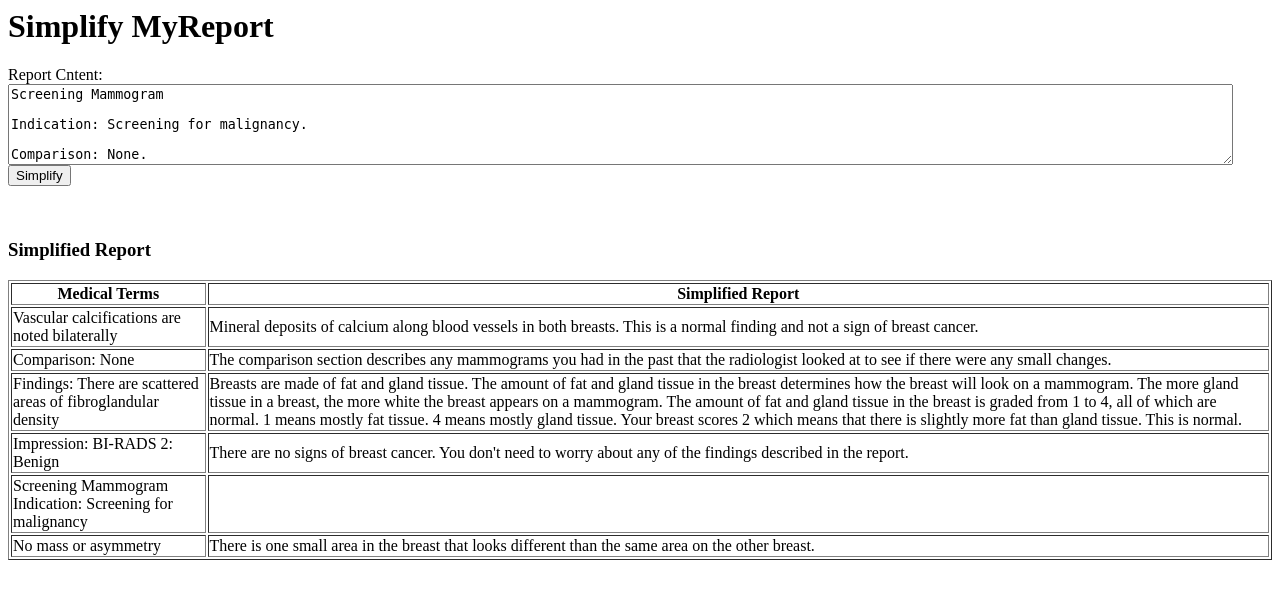
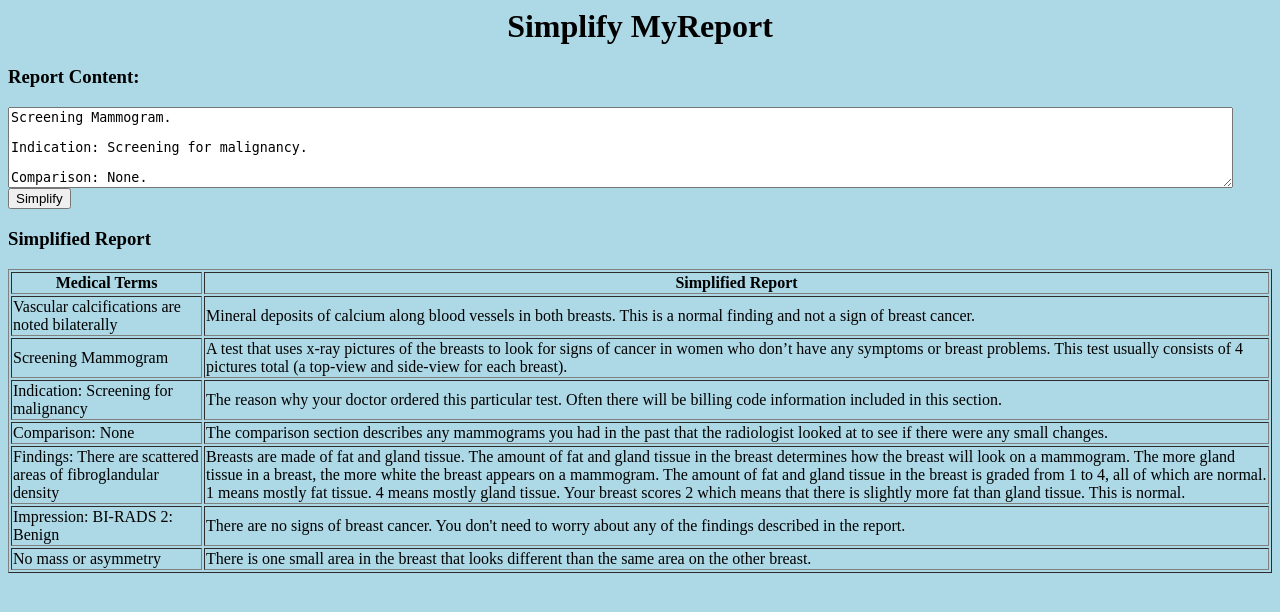
Before and after one commit to JerinR/Hack-Duke, a Python web app: template templates/index.html in a window 1280 px wide. Shown: the top 612 px of the page. Run offline with Jinja, Linux system fonts and the light colour scheme; the template is opened without the code that fills it, so the values that code supplies are empty.

Commit message:
Adding background

```diff
--- a/Main.py
+++ b/Main.py
@@ -111,7 +111,8 @@ if __name__ == '__main__':
         print("\nINPUT STRING: " + text[i])
         print ("MATCHED STRING: " + string)
         print ("TRANSLATION: " + jargonDict[string])
-        translatedReports[text[i]] = jargonDict[string]
+        if (jargonDict[string]).strip():
+            translatedReports[text[i]] = jargonDict[string]
 
 def getTransalation(input):
     fil = "MammoTerms.xls"
@@ -122,4 +123,6 @@ def getTransalation(input):
     for i in range(len(text)):
         string = testDriver(text[i],jargonDict)
         translatedReports[text[i]] = jargonDict[string]
+        if (jargonDict[string]).strip():
+            translatedReports[text[i]] = jargonDict[string]
     return translatedReports
--- a/app.py
+++ b/app.py
@@ -18,7 +18,7 @@ class Index(object):
     def POST(self):
         form = web.input(name="Nobody", greet="Hello")
         greeting =  (Main.getTransalation(str(form.greet)))
-        text='<html><body style=""><h1>Simplify MyReport</h1> <form action="/getTranslation" method="POST">   Report Cntent: <br/><textarea type="text" rows="5" cols="150" name="greet">'+str(form.greet)+'</textarea><br/><input type="submit" value="Simplify"> </form> <br/> <h3>Simplified Report</h3><table border=1><tr><th>Medical Terms</th><th>Simplified Report</th></tr>'
+        text='<html><body bgcolor="lightblue"><h1 align="center">Simplify MyReport</h1> <form action="/getTranslation" method="POST">   <h3>Report Content:</h3><textarea type="text" rows="5" cols="150" name="greet">'+str(form.greet)+'</textarea><br/><input type="submit" value="Simplify"> </form><h3>Simplified Report</h3><table border=1><tr><th>Medical Terms</th><th>Simplified Report</th></tr>'
         for i in range(len(greeting.keys())):
             text+="<tr><td>"+greeting.keys()[i]+"</td><td>"+greeting.values()[i]+"</td></tr>"
         text+='</table></body>'
--- a/templates/hello_form.html
+++ b/templates/hello_form.html
@@ -4,12 +4,12 @@
     <title>Sample Web Form</title>
 </head>
 
-<body>
+<body bgcolor="lightblue">
 
-    <h1>Simplify MyReport</h1>
+    <h1 align="center">Simplify MyReport</h1>
 
     <form action="/getTranslation" method="POST">
-        Report Cntent: <br/><textarea type="text" rows="5" cols="150" name="greet"></textarea>
+        <h3>Report Content:</h3><textarea type="text" rows="5" cols="150" name="greet"></textarea>
         <br/>
         <input type="submit" value="Simplify">
     </form>
--- a/templates/index.html
+++ b/templates/index.html
@@ -1,4 +1,4 @@
-<html><body style=""><h1>Simplify MyReport</h1> <form action="/getTranslation" method="POST">   Report Cntent: <br/><textarea type="text" rows="5" cols="150" name="greet">Screening Mammogram
+<html><body bgcolor="lightblue"><h1 align="center">Simplify MyReport</h1> <form action="/getTranslation" method="POST">   <h3>Report Content:</h3><textarea type="text" rows="5" cols="150" name="greet">Screening Mammogram.
 
 Indication: Screening for malignancy.
 
@@ -10,9 +10,11 @@ There are scattered areas of fibroglandular density.
 Vascular calcifications are noted bilaterally. No mass or asymmetry.
 
 Impression:
-BI-RADS 2: Benign</textarea><br/><input type="submit" value="Simplify"> </form> <br/> <h3>Simplified Report</h3><table border=1><tr><th>Medical Terms</th><th>Simplified Report</th></tr><tr><td>
+BI-RADS 2: Benign.</textarea><br/><input type="submit" value="Simplify"> </form><h3>Simplified Report</h3><table border=1><tr><th>Medical Terms</th><th>Simplified Report</th></tr><tr><td>
 
-Vascular calcifications are noted bilaterally</td><td>Mineral deposits of calcium along blood vessels in both breasts. This is a normal finding and not a sign of breast cancer.</td></tr><tr><td>
+Vascular calcifications are noted bilaterally</td><td>Mineral deposits of calcium along blood vessels in both breasts. This is a normal finding and not a sign of breast cancer.</td></tr><tr><td>Screening Mammogram</td><td>A test that uses x-ray pictures of the breasts to look for signs of cancer in women who don’t have any symptoms or breast problems. This test usually consists of 4 pictures total (a top-view and side-view for each breast).</td></tr><tr><td>
+
+Indication: Screening for malignancy</td><td>The reason why your doctor ordered this particular test. Often there will be billing code information included in this section.</td></tr><tr><td>
 
 Comparison: None</td><td>The comparison section describes any mammograms you had in the past that the radiologist looked at to see if there were any small changes.</td></tr><tr><td>
 
@@ -20,6 +22,4 @@ Findings:
 There are scattered areas of fibroglandular density</td><td>Breasts are made of fat and gland tissue. The amount of fat and gland tissue in the breast determines how the breast will look on a mammogram. The more gland tissue in a breast, the more white the breast appears on a mammogram. The amount of fat and gland tissue in the breast is graded from 1 to 4, all of which are normal. 1 means mostly fat tissue. 4 means mostly gland tissue. Your breast scores 2 which means that there is slightly more fat than gland tissue. This is normal.</td></tr><tr><td>
 
 Impression:
-BI-RADS 2: Benign</td><td>There are no signs of breast cancer. You don't need to worry about any of the findings described in the report. </td></tr><tr><td>Screening Mammogram
-
-Indication: Screening for malignancy</td><td></td></tr><tr><td> No mass or asymmetry</td><td>There is one small area in the breast that looks different than the same area on the other breast. </td></tr></table></body>
+BI-RADS 2: Benign</td><td>There are no signs of breast cancer. You don't need to worry about any of the findings described in the report. </td></tr><tr><td> No mass or asymmetry</td><td>There is one small area in the breast that looks different than the same area on the other breast. </td></tr></table></body>
```
